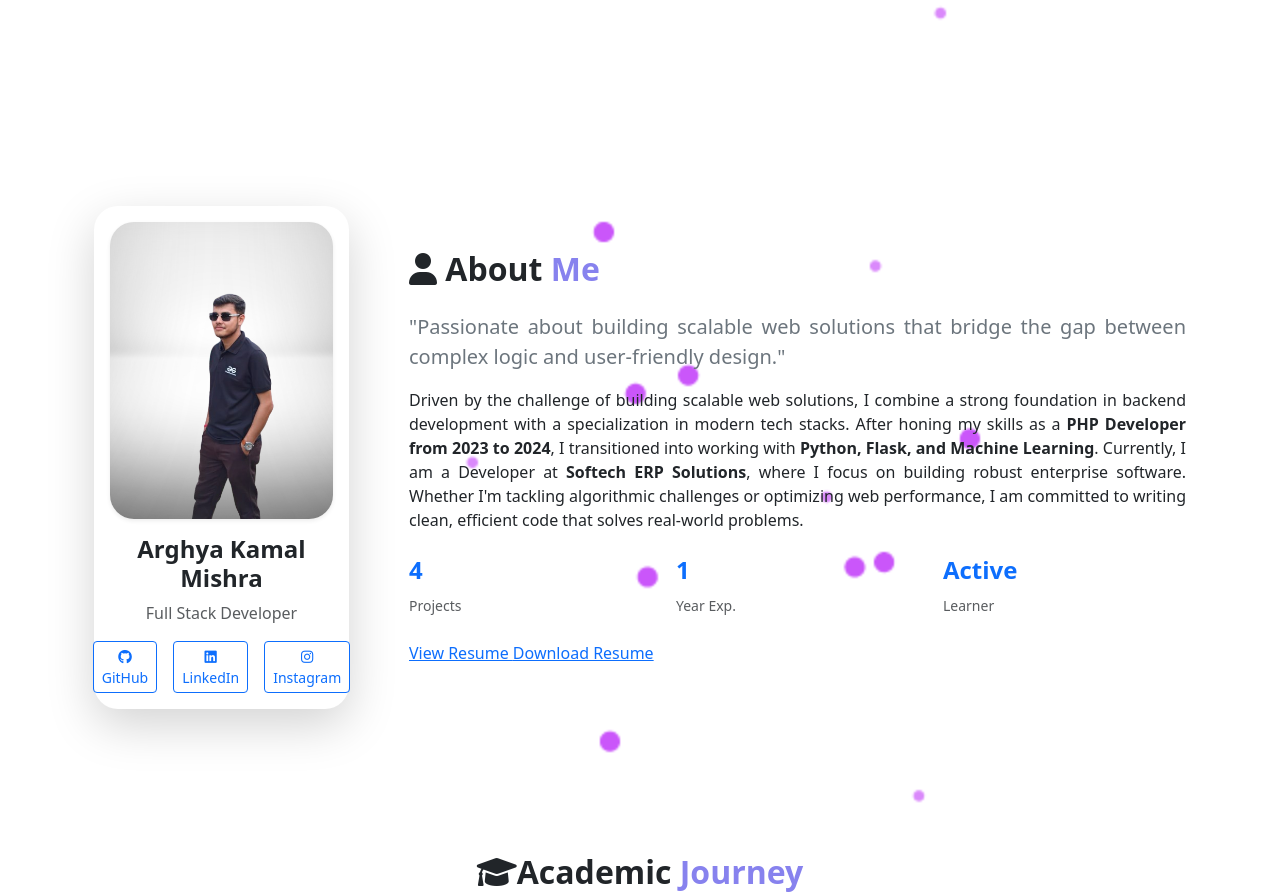
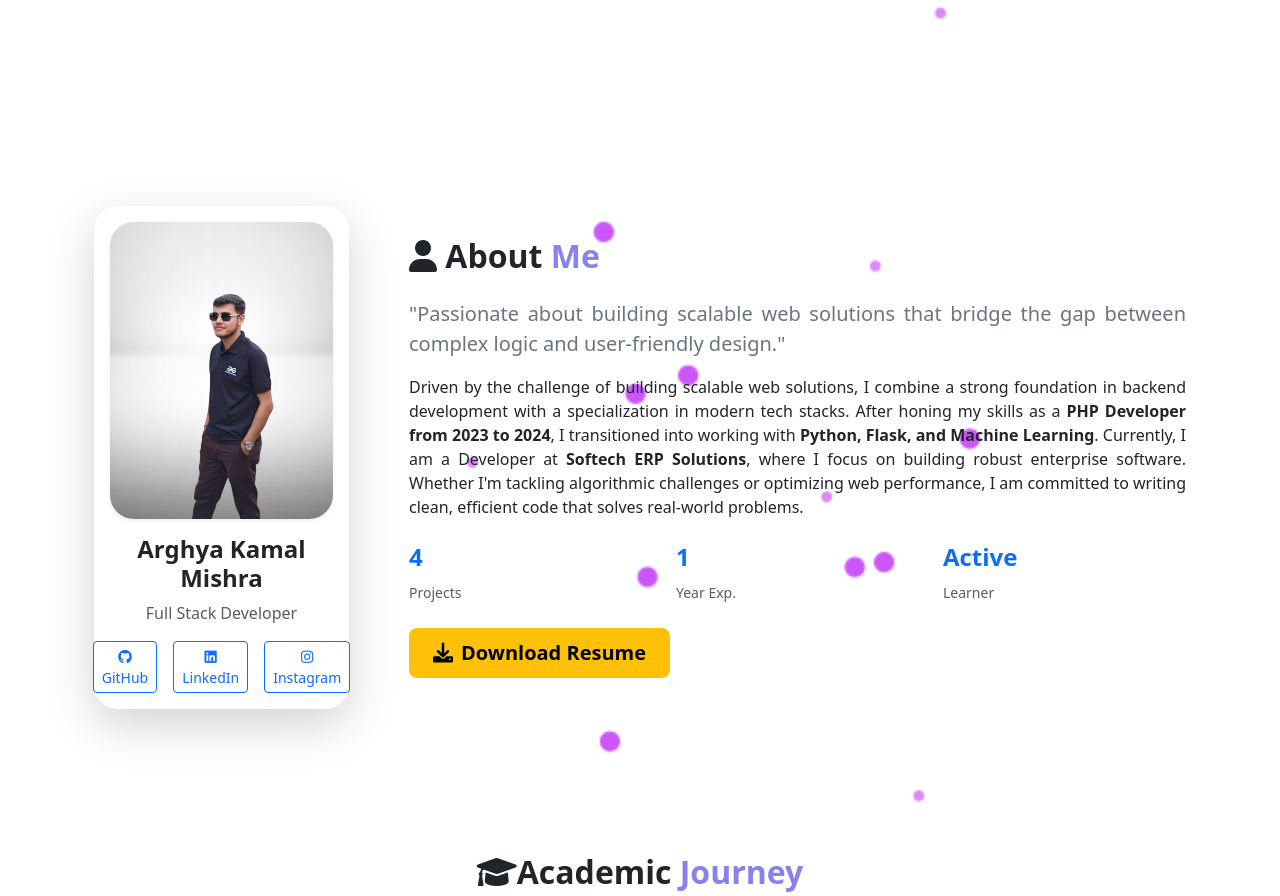
Before and after one commit to Arghya2001/whiteninja09.github.io, a Flask app: page / in a window 1280 px wide. Shown: the part 586-1482 px from the top of the page. Run offline with Flask 3, Linux system fonts and the light colour scheme; data that the repository does not hold is empty; some libraries are stand-ins or nearby versions.

Commit message:
Updated resume and index.html

```diff
--- a/templates/index.html
+++ b/templates/index.html
@@ -117,14 +117,8 @@
                             </div>
                         </div>
 
-                        <!-- View Resume Button -->
-                        <a href="{{ url_for('static', filename='resume.pdf') }}" target="_blank">
-                            View Resume
-                        </a>
-
-                        <!-- Download Resume Button -->
-                        <a href="{{ url_for('static', filename='resume.pdf') }}" download="Arghya_Resume.pdf">
-                            Download Resume
+                        <a href="/static/documents/Arghya's Resume.pdf" class="btn btn-warning btn-lg px-4" download>
+                            <i class="fas fa-download me-2"></i>Download Resume
                         </a>
                     </div>
                 </div>
```
